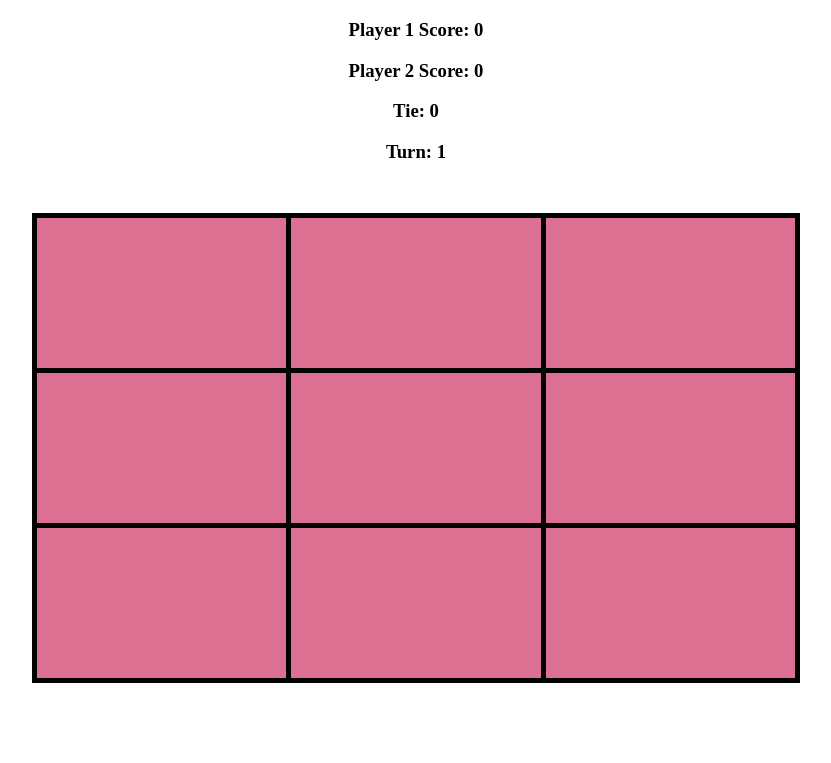
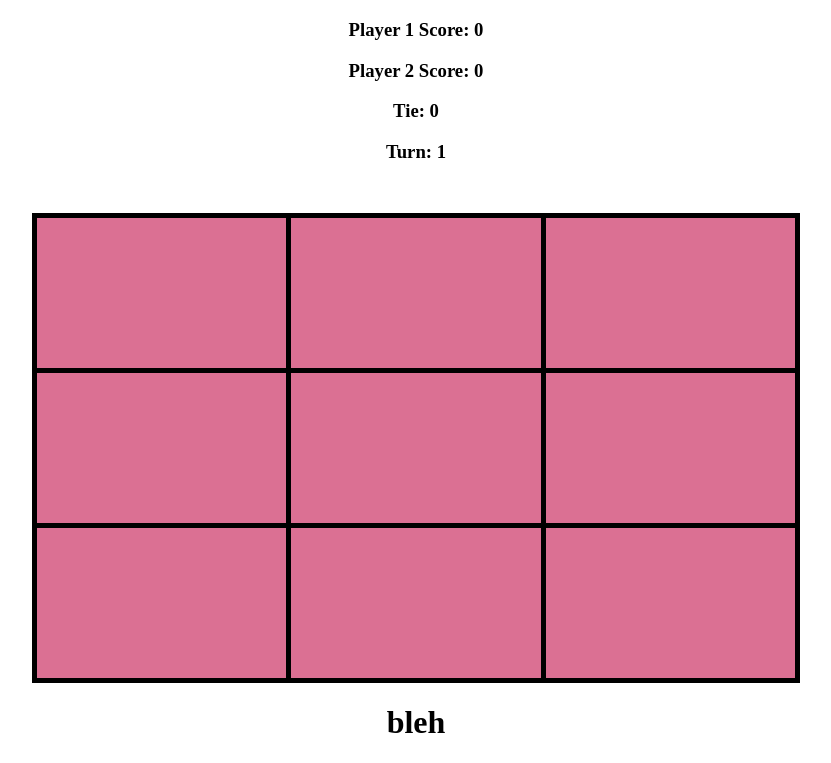
Before and after one commit to Taratiara/TicTacToe, a plain HTML site: page Index.html in a window 1280 px wide. Shown: the part 61-824 px from the top of the page, without its empty margins (224-1055 px from the left). Before the commit the page ends 800 px from the top, so only its background shows below. Drawn offline with nearby package versions, Linux system fonts and the light colour scheme.

Commit message:
Added "bleh" at bottom

```diff
--- a/Index.html
+++ b/Index.html
@@ -36,6 +36,10 @@
         </div>
     </div>
 
+    <div>
+        <h1>bleh</h1>
+    </div>
+
     <script src="index.js"></script>
 </body>
 
```
